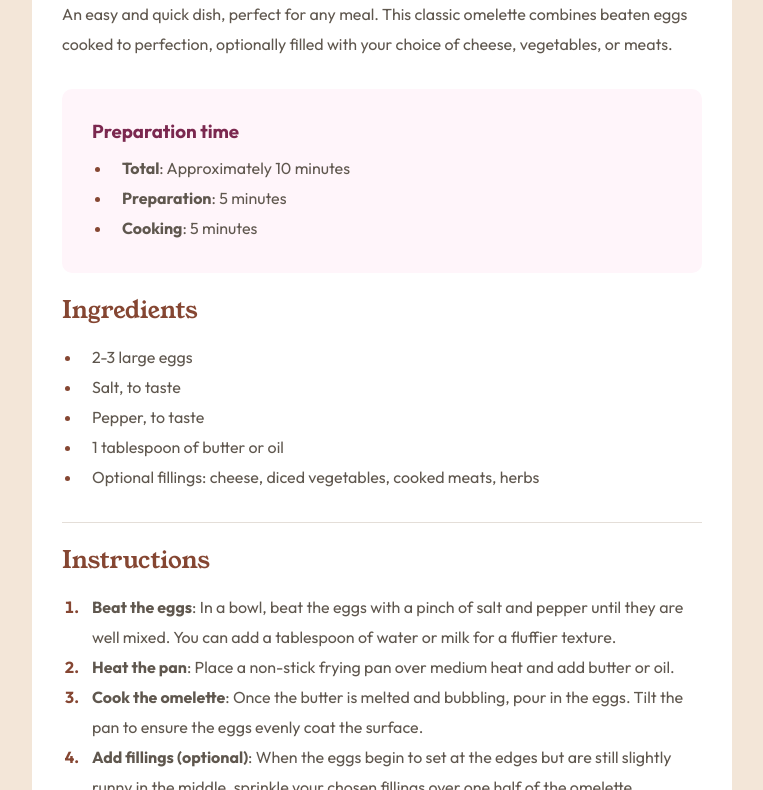
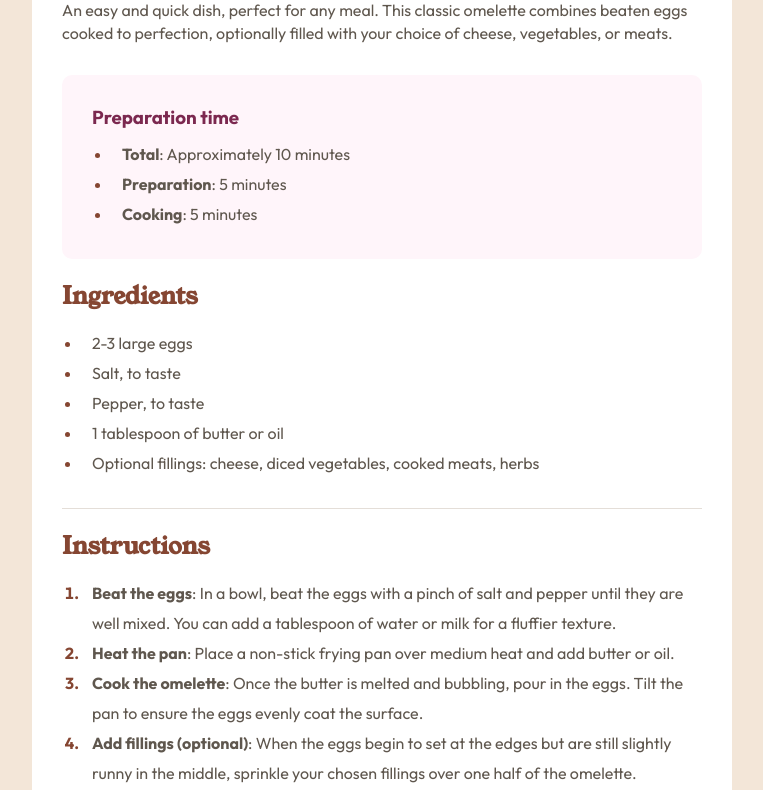
Before and after one commit to Fr1nk5sh/frontendmentor-works, a plain HTML site: page index.html in a window 1280 px wide. Shown: the part 528-1318 px from the top of the page, without its empty margins (258-1021 px from the left). Drawn offline with Linux system fonts and the light colour scheme.

Commit message:
just did minor corrections on the line-height

```diff
--- a/index.css
+++ b/index.css
@@ -65,7 +65,7 @@ img {
 
 h1, h2 {
     font-family: 'Young Serif';
-    font-weight: var(--FONTWEIGHT-1);
+    font-weight: var(--FONTWEIGHT-2);
     margin: 20px 0px 15px 0px;
 }
 
@@ -83,7 +83,13 @@ h3 {
     margin-bottom: 10px;
 }
 
-p, span, td, li {
+p {
+    color: var(--Stone-600);
+    line-height: 23px;
+    font-size: 16px;
+}
+
+td, li {
     color: var(--Stone-600);
     line-height: 30px;
     font-size: 16px;
```
